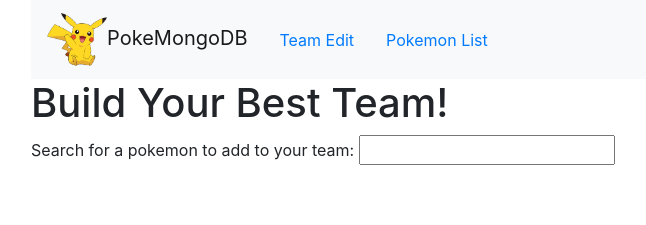
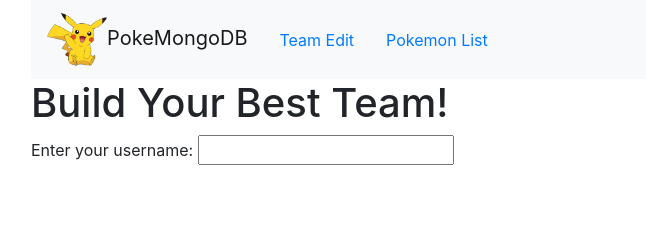
Before and after one commit to amoeller-cs/PokeMongoDB, a React (Create React App) app in the folder front/: page / in a window 1280 px wide. Shown: the top 225 px of the page, without its empty margins (54-700 px from the left). Built offline with nearby package versions, Linux system fonts and the light colour scheme; no server answers.

Commit message:
Code formatting

```diff
--- a/front/src/Player.js
+++ b/front/src/Player.js
@@ -15,8 +15,8 @@ function Player(props) {
   	let poke3 = teams[0].team[3];
   	let poke4 = teams[0].team[4];
   	let poke5 = teams[0].team[5];
-  	return (<div>
-        <h2 name="teams">{teams[0].name.toUpperCase()}'s Team:</h2>
+  	return (
+      <div>
     		<li key={poke}>
 					1. <br/>
           <img src={`./images/${poke}.png`}
@@ -129,7 +129,7 @@ function Player(props) {
   return (
     <div>
       <label htmlFor="search">
-        Search for a pokemon to add to your team: {" "}
+        Enter your username: {" "}
       <input type="text" value={search} onChange={(evt) => setPlayer(evt.target.value)}/>
       </label>
       <br/>
```
Also changed, not shown: front/src/Pokemon.js (+13 -0 lines). Lines whose indentation alone changed are shown as unchanged.
